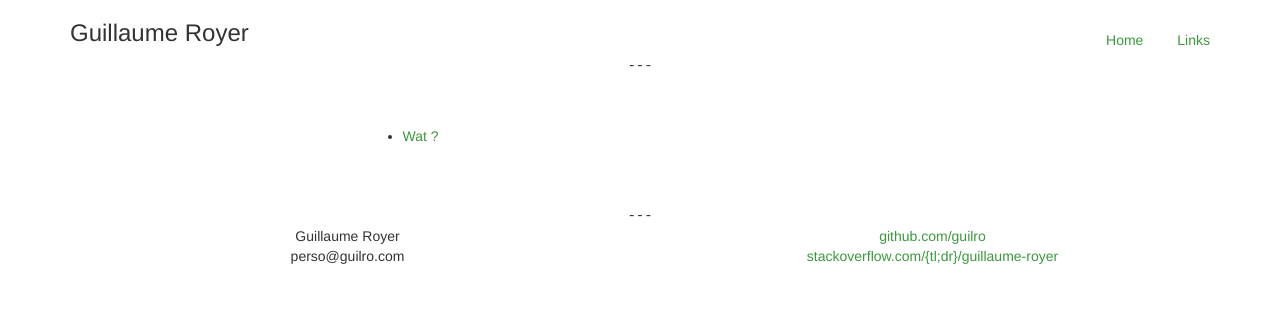
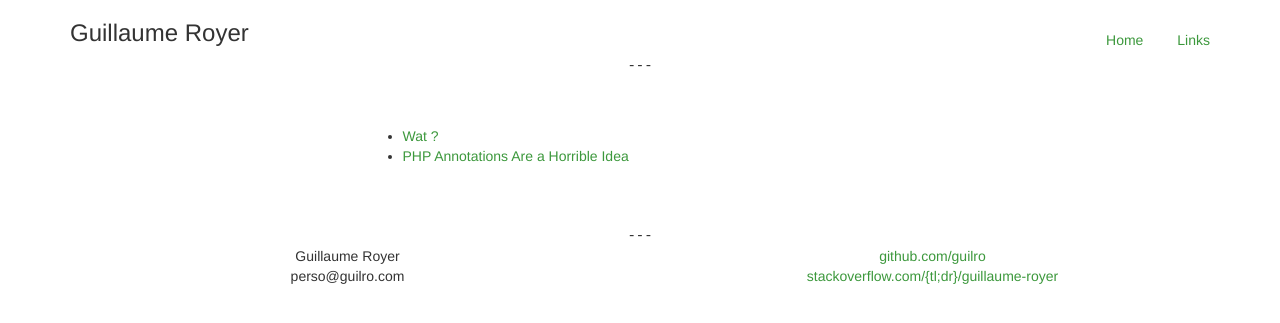
Before and after one commit to jillro/guilro.github.io, a Jekyll site: the page built from links.html, in a window 1280 px wide. Shown: the top 323 px of the page. Built offline with Jekyll 4.4.1, drawn with Linux system fonts in a browser that asks for light colours; Markdown is read by kramdown in place of the engine named in the settings.

Commit message:
add link

```diff
--- a/links.html
+++ b/links.html
@@ -6,6 +6,7 @@ title: Links
     <div class="col-md-6 col-md-offset-3">
         <ul>
             <li><a href="https://www.destroyallsoftware.com/talks/wat">Wat ?</a></li>
+	    <li><a href="http://theunraveler.com/blog/2012/php-annotations-are-a-horrible-idea/">PHP Annotations Are a Horrible Idea</a></li>
         </ul>
     </div>
 </div>
```
